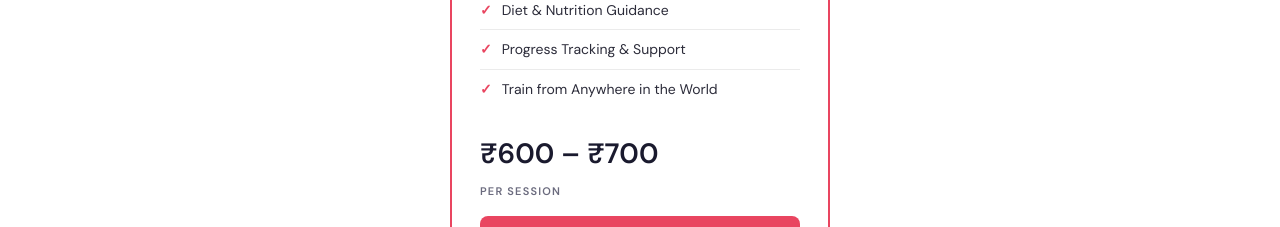
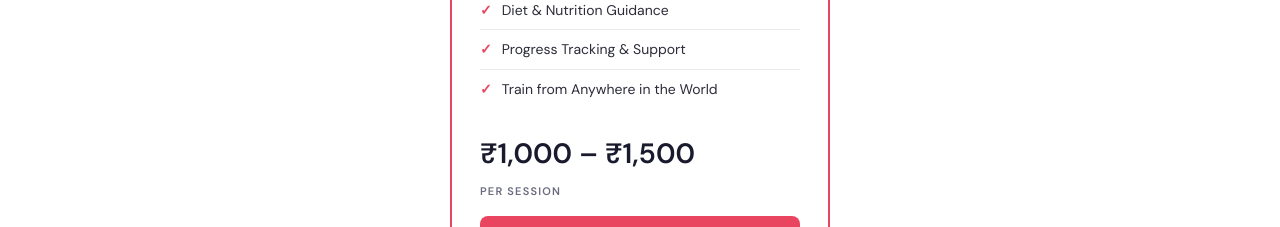
Before and after one commit to Sandhyaarorafitness/sandhyaarorafitness.github.io, a plain HTML site: page services/online-fitness-coach/index.html in a window 1280 px wide. Shown: the part 2200-2427 px from the top of the page. Drawn offline with nearby package versions, Linux system fonts and the light colour scheme.

Commit message:
Update index.html

```diff
--- a/services/online-fitness-coach/index.html
+++ b/services/online-fitness-coach/index.html
@@ -669,7 +669,7 @@
           <li>Train from Anywhere in the World</li>
         </ul>
         <div class="program-footer">
-          <div class="program-price">₹600 – ₹700</div>
+          <div class="program-price">₹1,000 – ₹1,500</div>
           <p class="pricing-billing">Per Session</p>
           <a href="https://wa.me/918882629003?text=Hi%20Sandhya%2C%20I%20am%20interested%20in%20Online%20Personal%20Training.%20Please%20share%20more%20details." class="program-cta" target="_blank" rel="noopener">Book Your Session Now</a>
         </div>
```
